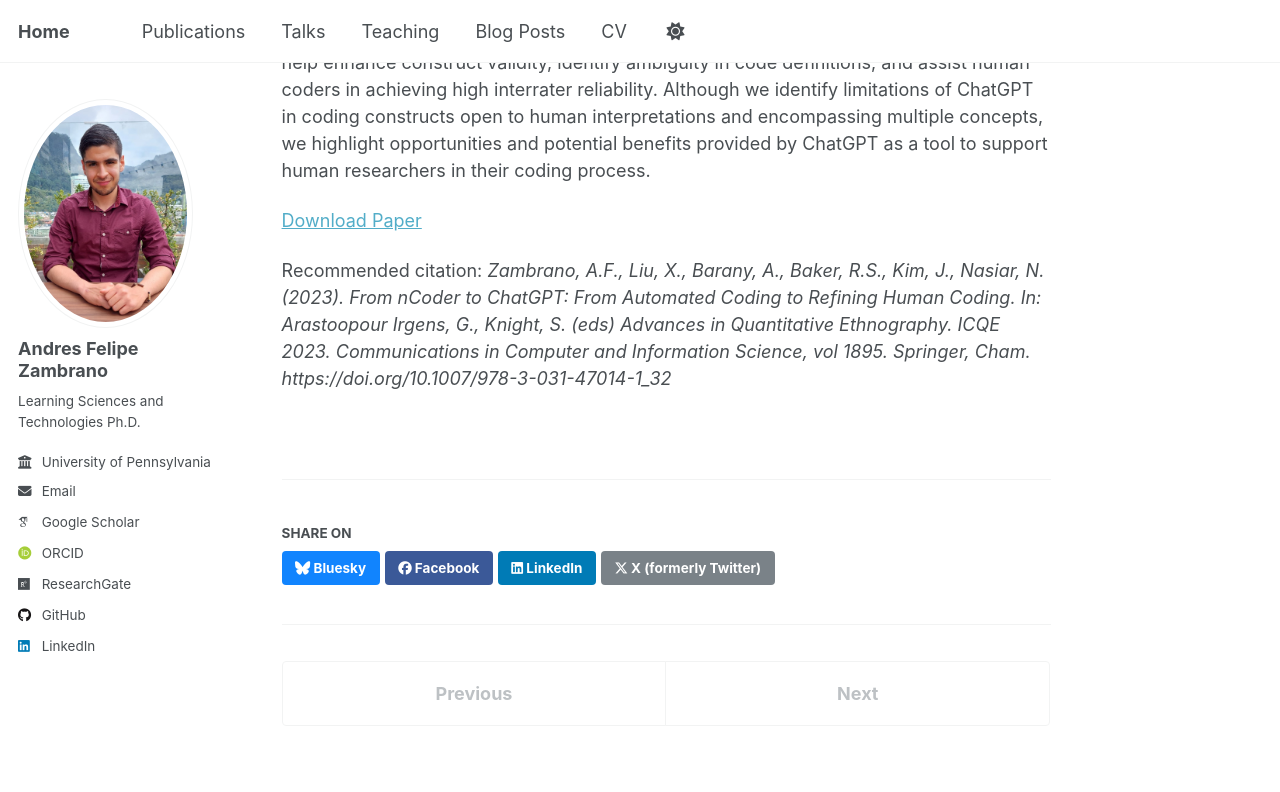
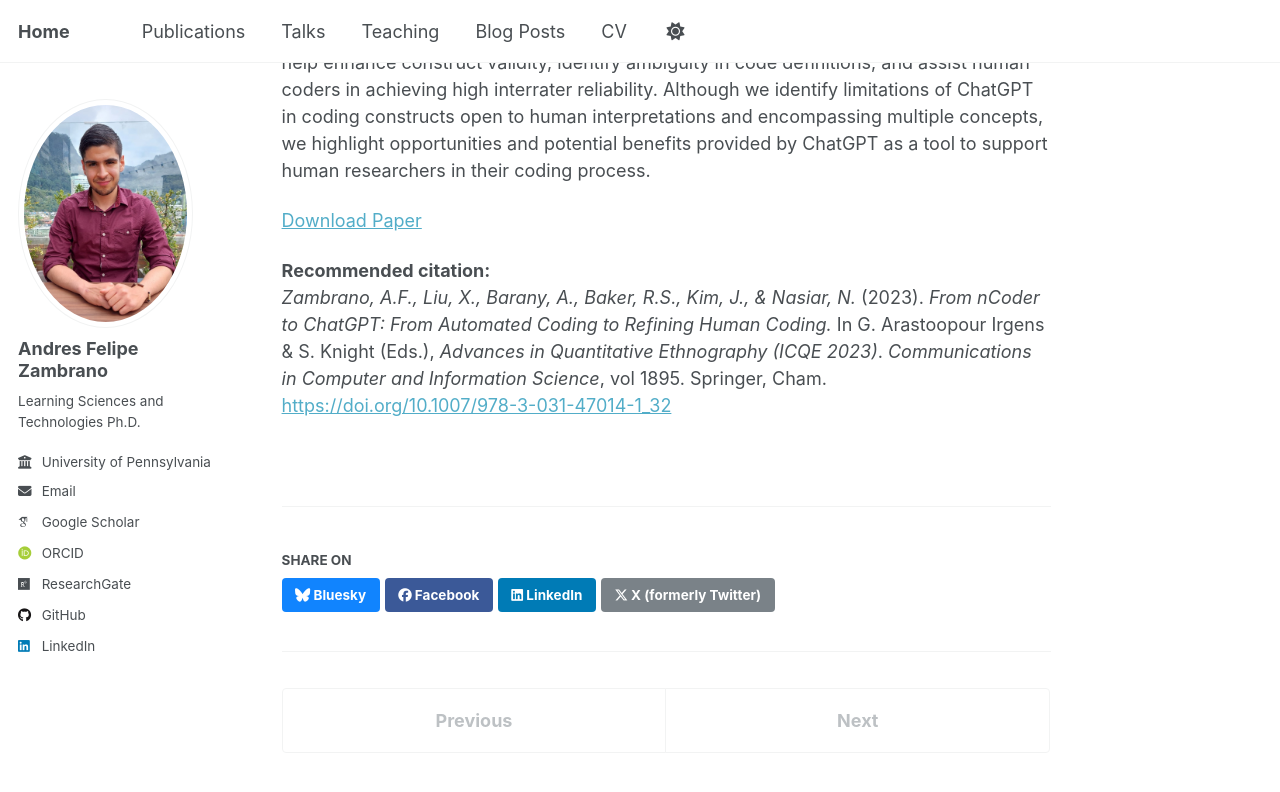
Before and after one commit to afzambrano/afzambrano.github.io, a Jekyll site: the page built from _publications/2023-icqe-gpt.md, in a window 1280 px wide and 900 px high, scrolled down 499 px. Shown: the top 792 px of the window. Built offline with Jekyll 4.4.1, drawn with Linux system fonts in a browser that asks for light colours; some web fonts are replaced; a script that is not in the unit is left out.

```diff
--- a/_publications/2023-icqe-gpt.md
+++ b/_publications/2023-icqe-gpt.md
@@ -13,5 +13,9 @@ This paper investigates the potential of utilizing ChatGPT (GPT-4) as a tool for
 
 [Download Paper](https://link.springer.com/chapter/10.1007/978-3-031-76332-8_19)
 
-Recommended citation:
-<i>Zambrano, A.F., Liu, X., Barany, A., Baker, R.S., Kim, J., Nasiar, N. (2023). From nCoder to ChatGPT: From Automated Coding to Refining Human Coding. In: Arastoopour Irgens, G., Knight, S. (eds) Advances in Quantitative Ethnography. ICQE 2023. Communications in Computer and Information Science, vol 1895. Springer, Cham. https://doi.org/10.1007/978-3-031-47014-1_32 </i>
+<b>Recommended citation:</b><br>
+<i>Zambrano, A.F., Liu, X., Barany, A., Baker, R.S., Kim, J., & Nasiar, N.</i> (2023).
+<i>From nCoder to ChatGPT: From Automated Coding to Refining Human Coding.</i>
+In G. Arastoopour Irgens & S. Knight (Eds.), <i>Advances in Quantitative Ethnography (ICQE 2023)</i>.
+<i>Communications in Computer and Information Science</i>, vol 1895. Springer, Cham.
+<a href="https://doi.org/10.1007/978-3-031-47014-1_32">https://doi.org/10.1007/978-3-031-47014-1_32</a>
```
